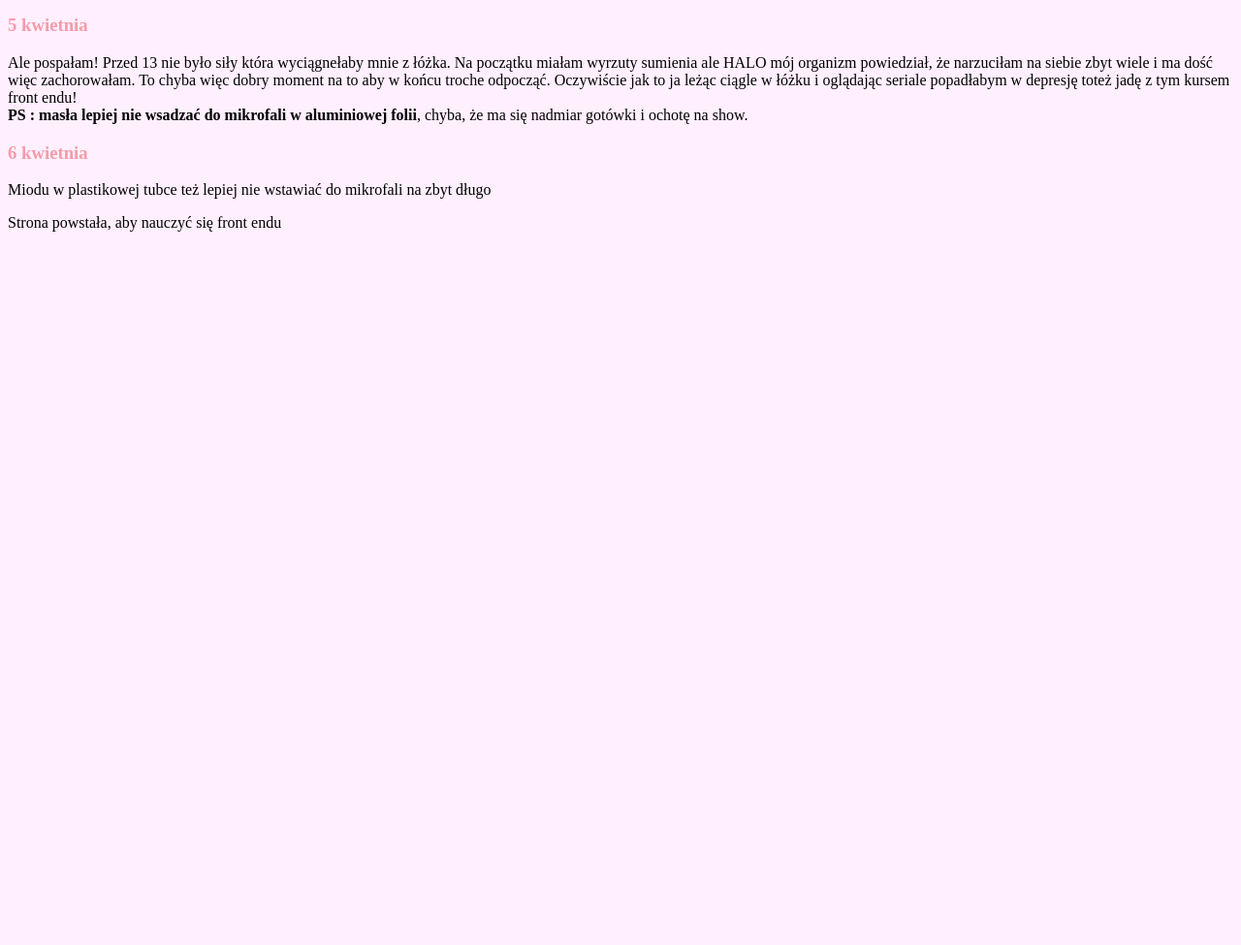
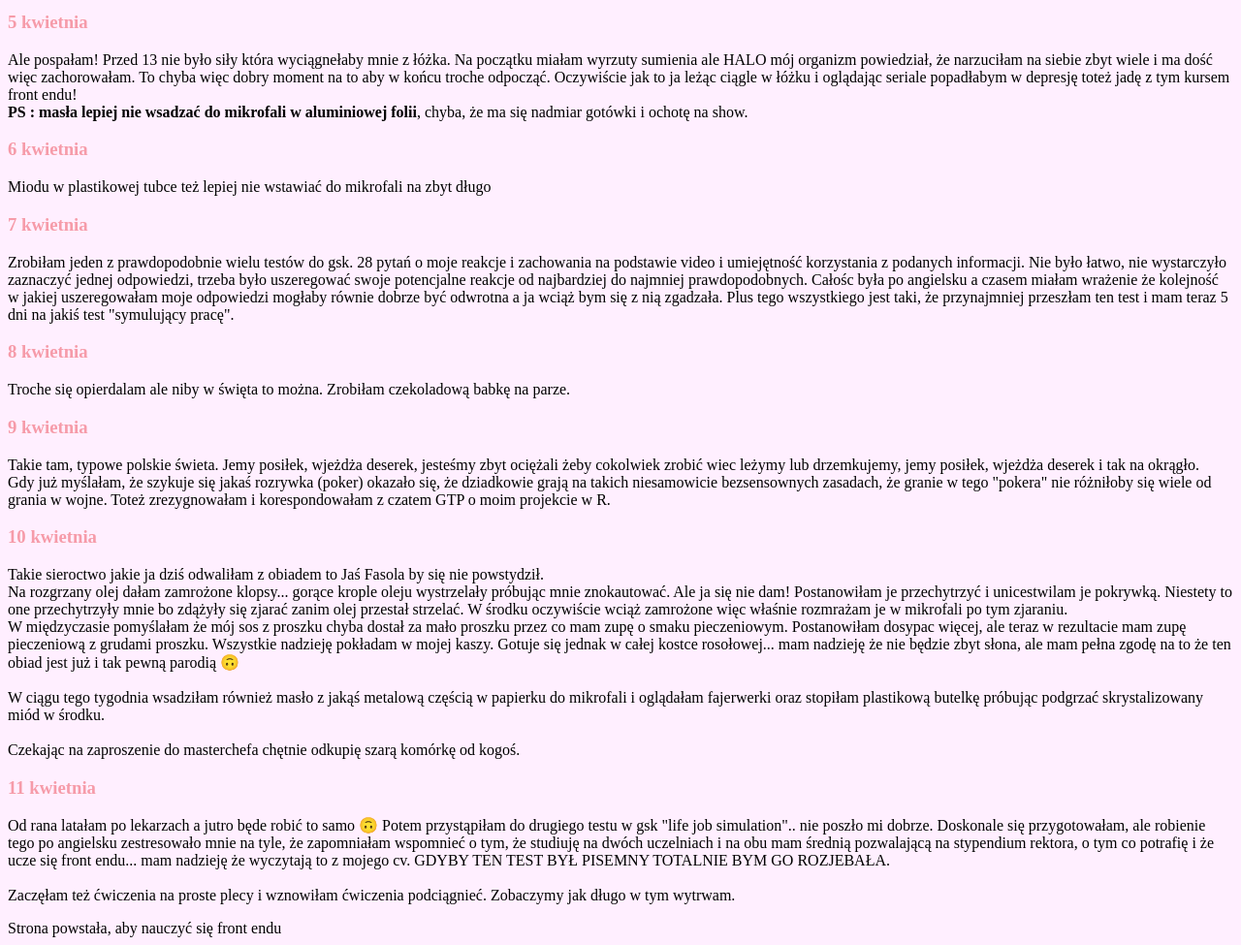
Before and after one commit to nikakoga/Homepage, a plain HTML site: page mainPage.html in a window 1280 px wide. Shown: the part 2332-3307 px from the top of the page at 97% size. Before the commit the page ends 2579 px from the top, so only its background shows below. Drawn offline with Linux system fonts and the light colour scheme.

```diff
--- a/mainPage.html
+++ b/mainPage.html
@@ -27,7 +27,7 @@
 				Uniwersytecie Medycznym w Poznaniu. <br />
 				W czasie wolnym wspinam się.
 				<a href="#pamietniczek" class ="mainPageNavigator">Przejdź do pamiętniczka</a>
-				<img src="./images/fotakolorowa.jpg" alt="fotka autorki stronki" />
+				<img src="./images/fotakolorowa.jpg" alt="fotka autorki stronki" class="myPicture" />
 			</p>
 
 		</section>
@@ -41,7 +41,7 @@
 		</section>
 
 		<section>
-			<h3 class="mainArticle">Dlaczego zaczęłam się wspinać?</h3>
+			<h2 class="mainPagesection">Dlaczego zaczęłam się wspinać?</h2>
 			<p class="mainParagraph">
 				Na świecie panował covid dzięki czemu w końcu nie musiałam marnować czasu na dojazdy na zajęcia lub
 				czasem
@@ -134,12 +134,47 @@
 					Miodu w plastikowej tubce też lepiej nie wstawiać do mikrofali na zbyt długo
 				</p>
 			</article>
+			<article>
+				<h3 class="mainArticle">7 kwietnia</h3>
+				<p class="mainParagraph">
+					Zrobiłam jeden z prawdopodobnie wielu testów do gsk. 28 pytań o moje reakcje i zachowania na podstawie video i umiejętność korzystania z podanych informacji. Nie było łatwo, nie wystarczyło zaznaczyć jednej odpowiedzi, trzeba było uszeregować swoje potencjalne reakcje od najbardziej do najmniej prawdopodobnych. Całośc była po angielsku a czasem miałam wrażenie że kolejność w jakiej uszeregowałam moje odpowiedzi mogłaby równie dobrze być odwrotna a ja wciąż bym się z nią zgadzała. Plus tego wszystkiego jest taki, że przynajmniej przeszłam ten test i mam teraz 5 dni na jakiś test "symulujący pracę".
+				</p>
+			</article>
+			<article>
+				<h3 class ="mainArticle">8 kwietnia</h3>
+				<p class="mainParagraph">
+					Troche się opierdalam ale niby w święta to można. Zrobiłam czekoladową babkę na parze.
+				</p>
+			</article>
+
+			<article>
+				<h3 class="mainArticle">9 kwietnia</h3>
+				<p>
+					Takie tam, typowe polskie świeta. Jemy posiłek, wjeżdża deserek, jesteśmy zbyt ociężali żeby cokolwiek zrobić wiec leżymy lub drzemkujemy, jemy posiłek, wjeżdża deserek i tak na okrągło.<br>
+					Gdy już myślałam, że szykuje się jakaś rozrywka (poker) okazało się, że dziadkowie grają na takich niesamowicie bezsensownych zasadach, że granie w tego "pokera" nie różniłoby się wiele od grania w wojne. Toteż zrezygnowałam i korespondowałam z czatem GTP o moim projekcie w R.
+				</p>
+			</article>
+
+			<article>
+				<h3 class="mainArticle">10 kwietnia</h3>
+				<p>
+					Takie sieroctwo jakie ja dziś odwaliłam z obiadem to Jaś Fasola by się nie powstydził.<br>Na rozgrzany olej dałam zamrożone klopsy... gorące krople oleju wystrzelały próbując mnie znokautować. Ale ja się nie dam! Postanowiłam je przechytrzyć i unicestwilam je pokrywką. Niestety to one przechytrzyły mnie bo zdążyły się zjarać zanim olej przestał strzelać. W środku oczywiście wciąż zamrożone więc właśnie rozmrażam je w mikrofali po tym zjaraniu. <br>W międzyczasie pomyślałam że mój sos z proszku chyba dostał za mało proszku przez co mam zupę o smaku pieczeniowym. Postanowiłam dosypac więcej, ale teraz w rezultacie mam zupę pieczeniową z grudami proszku. Wszystkie nadzieję pokładam w mojej kaszy. Gotuje się jednak w całej kostce rosołowej... mam nadzieję że nie będzie zbyt słona, ale mam pełna zgodę na to że ten obiad jest już i tak pewną parodią 🙃<br><br>W ciągu tego tygodnia wsadziłam również masło z jakąś metalową częścią w papierku do mikrofali i oglądałam fajerwerki oraz stopiłam plastikową butelkę próbując podgrzać skrystalizowany miód w środku.<br><br>Czekając na zaproszenie do masterchefa chętnie odkupię szarą komórkę od kogoś.
+				</p>
+			</article>
+			<article>
+				<h3 class="mainArticle">11 kwietnia</h3>
+				<p>
+					Od rana latałam po lekarzach a jutro będe robić to samo 🙃
+					Potem przystąpiłam do drugiego testu w gsk "life job simulation".. nie poszło mi dobrze. Doskonale się przygotowałam, ale robienie tego po angielsku zestresowało mnie na tyle, że zapomniałam wspomnieć o tym, że studiuję na dwóch uczelniach i na obu mam średnią pozwalającą na stypendium rektora, o tym co potrafię i że ucze się front endu... mam nadzieję że wyczytają to z mojego cv. GDYBY TEN TEST BYŁ PISEMNY TOTALNIE BYM GO ROZJEBAŁA. <br><br>
+					Zaczęłam też ćwiczenia na proste plecy i wznowiłam ćwiczenia podciągnieć. Zobaczymy jak długo w tym wytrwam.
+				</p>
+			</article>
 
 		</section>
 
 
 	</main>
-	<footer>
+	<footer class = "mainFooter">
 		Strona powstała, aby nauczyć się front endu
 	</footer>
 	<script src="main.js"></script>
```
